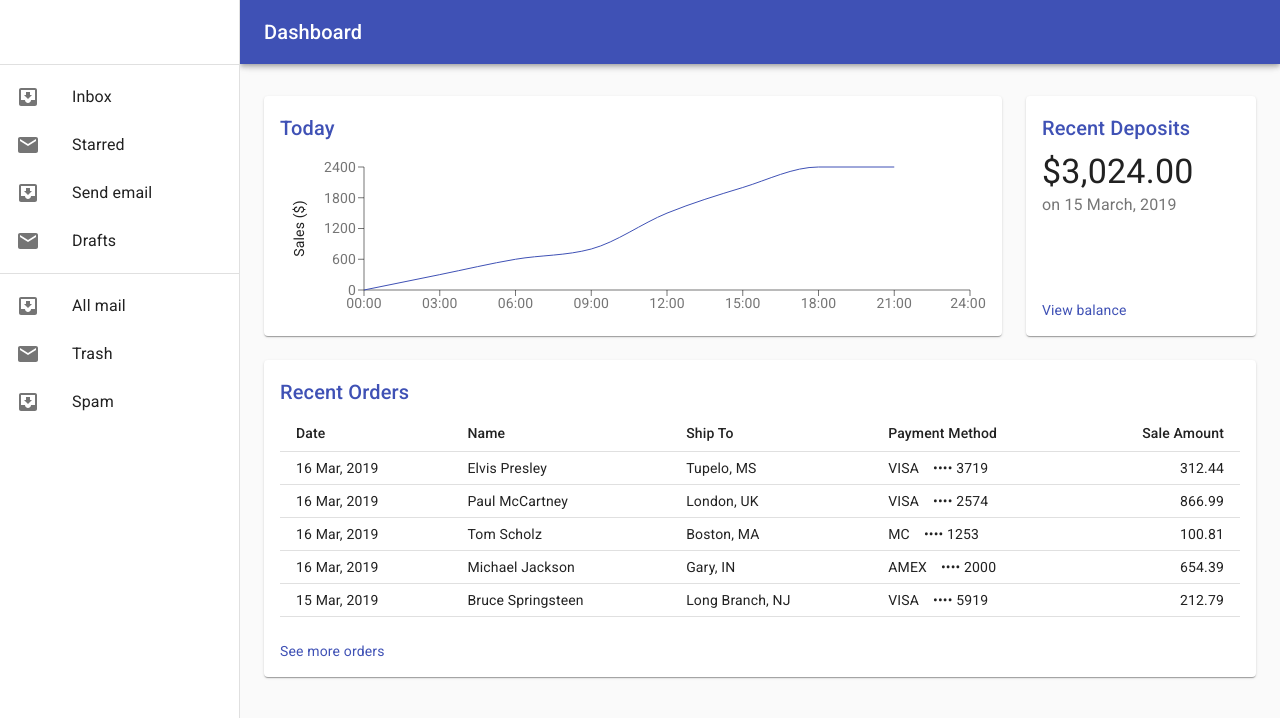
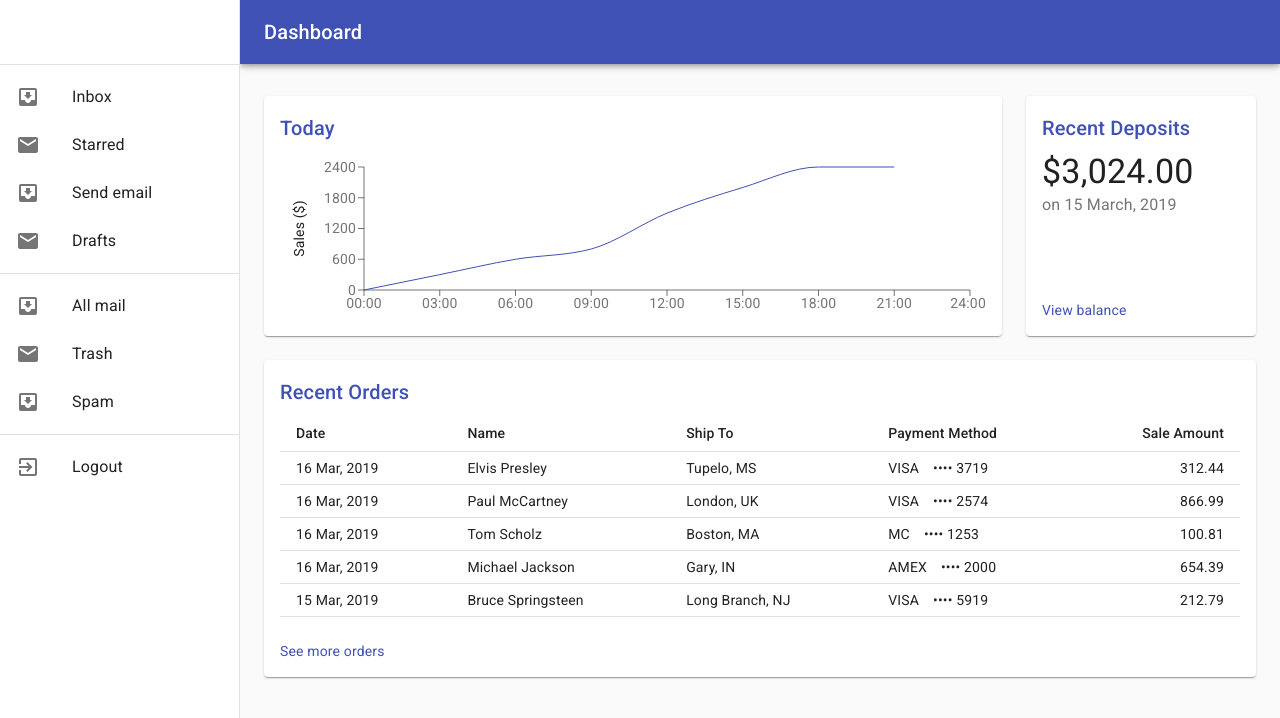
Before and after one commit to Zylphrex/drakma, a React (Create React App) app: page / in a window 1280 px wide. Shown: the top 718 px of the page. Built offline with nearby package versions, Linux system fonts and the light colour scheme.

Commit message:
add button to logout

```diff
--- a/src/dashboard/Drawer.tsx
+++ b/src/dashboard/Drawer.tsx
@@ -1,4 +1,5 @@
 import React from 'react';
+import Button, { ButtonProps } from '@material-ui/core/Button';
 import Divider from '@material-ui/core/Divider';
 import AppDrawer from '@material-ui/core/Drawer';
 import SwipeableDrawer from '@material-ui/core/SwipeableDrawer';
@@ -8,6 +9,7 @@ import List from '@material-ui/core/List';
 import ListItem from '@material-ui/core/ListItem';
 import ListItemIcon from '@material-ui/core/ListItemIcon';
 import ListItemText from '@material-ui/core/ListItemText';
+import ExitToAppIcon from '@material-ui/icons/ExitToApp';
 import MailIcon from '@material-ui/icons/Mail';
 import { Theme, WithStyles, createStyles, withStyles } from '@material-ui/core/styles';
 
@@ -37,7 +39,35 @@ interface Props extends WithStyles<typeof styles> {
   onOpen: (event: React.MouseEvent<HTMLButtonElement>) => void;
 }
 
+const LogoutButton = React.memo(
+  React.forwardRef<any, Omit<ButtonProps, 'type'>>((props, ref) => (
+    <Button
+      ref={ref}
+      style={{textTransform: 'none'}}
+      type="submit"
+      {...props}
+    />
+  )),
+);
+
 export class Drawer extends React.Component<Props> {
+  renderLogout() {
+    return (
+      <List>
+        <form
+          action="/logout/"
+          method="POST"
+          noValidate
+        >
+          <ListItem component={LogoutButton}>
+            <ListItemIcon><ExitToAppIcon /></ListItemIcon>
+            <ListItemText primary="Logout" />
+          </ListItem>
+        </form>
+      </List>
+    );
+  }
+
   renderDrawer() {
     const { classes } = this.props;
 
@@ -62,6 +92,8 @@ export class Drawer extends React.Component<Props> {
             </ListItem>
           ))}
         </List>
+        <Divider />
+        {this.renderLogout()}
       </div>
     );
   }
```
